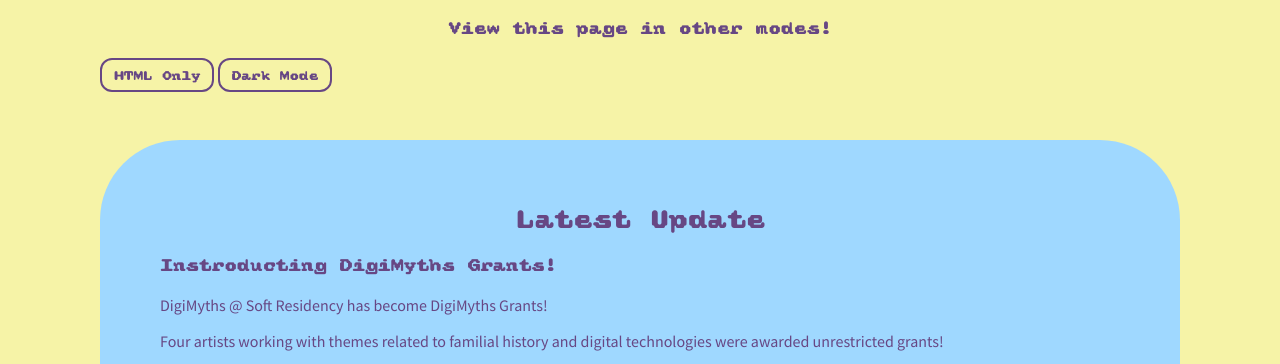
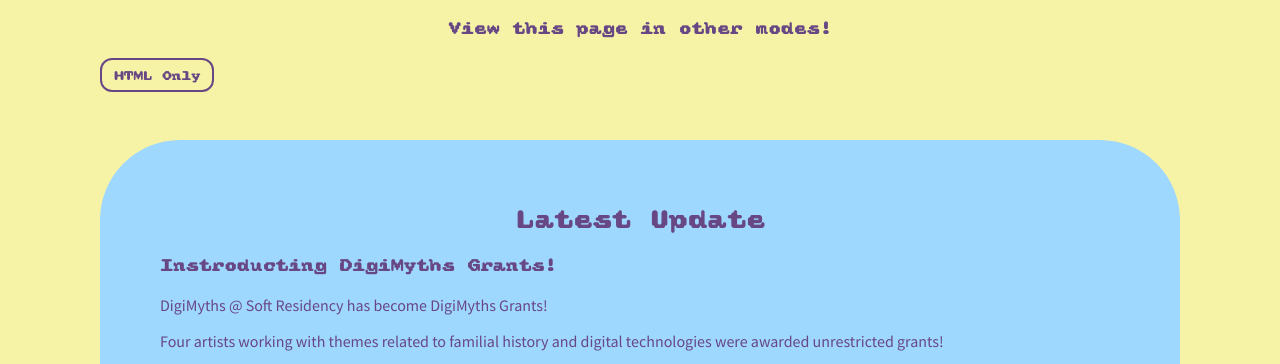
Before and after one commit to Kcaden20/digimyths-online, a plain HTML site: page index.html in a window 1280 px wide. Shown: the part 396-760 px from the top of the page. Drawn offline with Linux system fonts and the light colour scheme; files whose address does not match are found by name.

Commit message:
removing details in production

```diff
--- a/index.html
+++ b/index.html
@@ -33,7 +33,6 @@
             <div class="modes">
             <h4>View this page in other modes!</h4>
                 <button onclick="toggleCSS();">HTML Only</button>
-                <button onclick="addDarkMode();">Dark Mode</button>
 
             </div>
             <!-- TITLESPLASH -->
```
Also changed, not shown: 1 other file.
